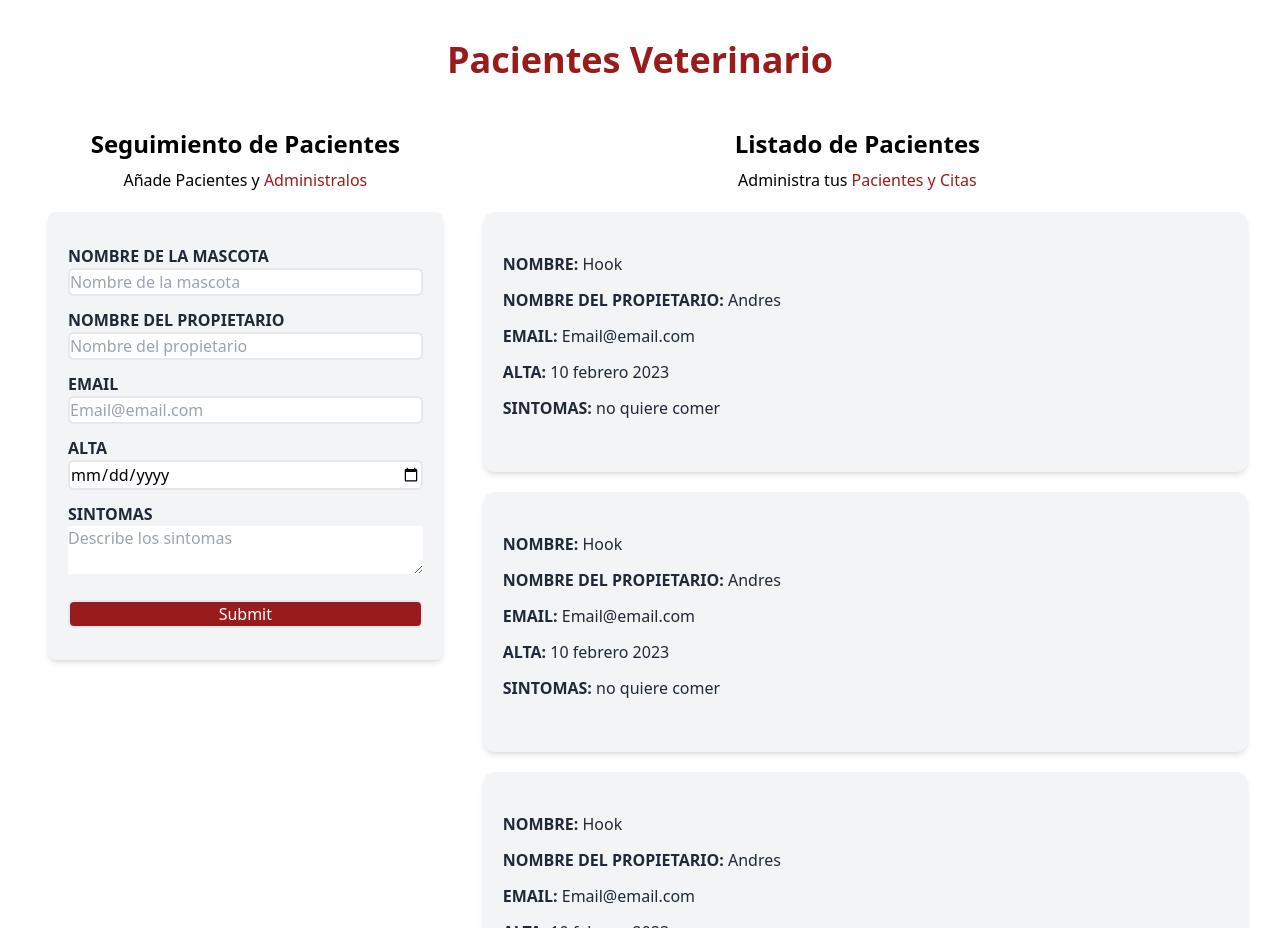
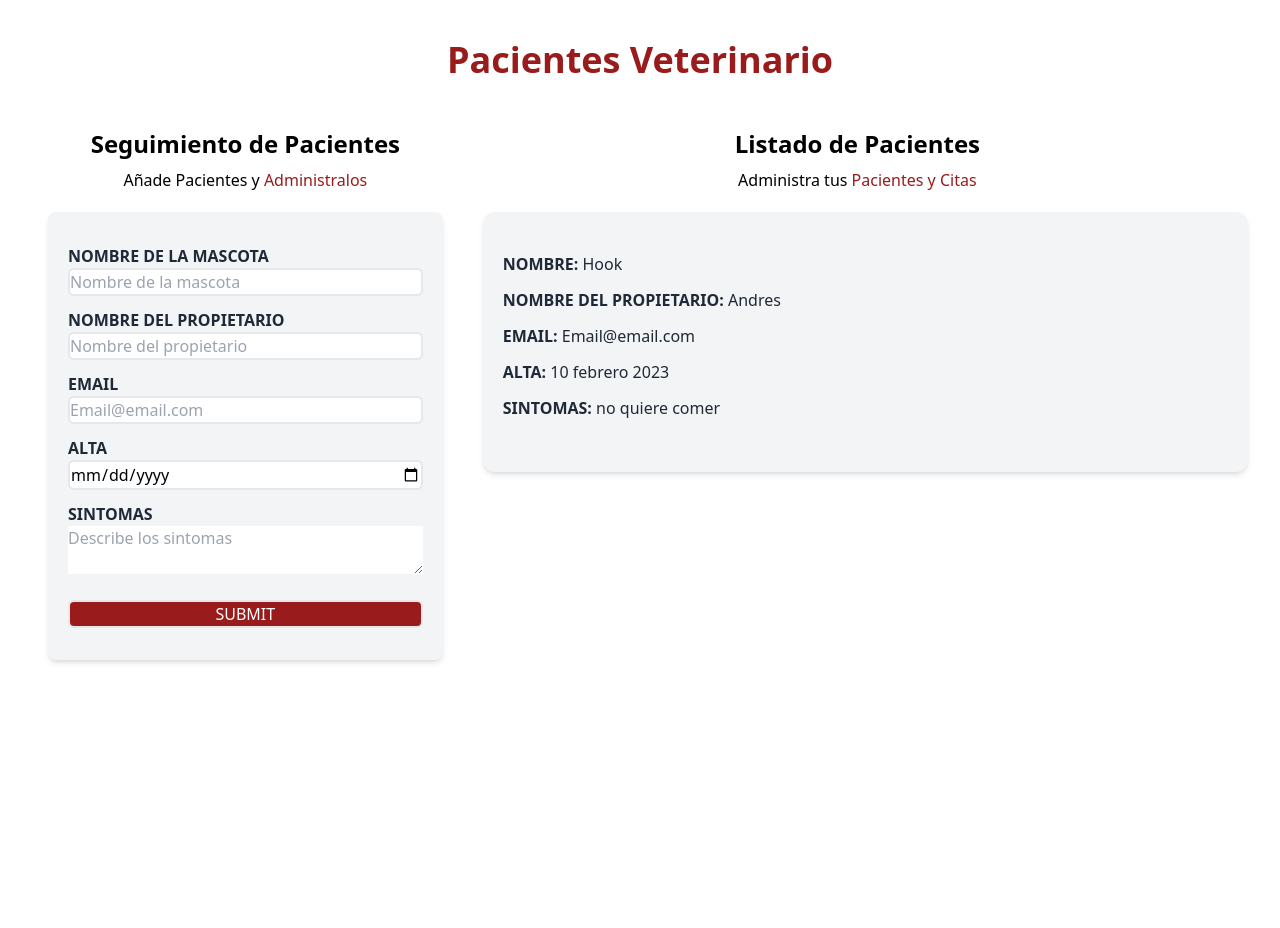
Before and after one commit to kimberlynbriceno/practicaReact, a React (Create React App) app in the folder practicareactnext/: page / in a window 1280 px wide. Built offline with nearby package versions, Linux system fonts and the light colour scheme.

Commit message:
formulario

```diff
--- a/practicareactnext/src/App.js
+++ b/practicareactnext/src/App.js
@@ -1,3 +1,4 @@
+import {useState} from "react";
 import Headers from "./components/Headers";
 import Formulario from "./components/Formulario";
 import Listado from "./components/Listado";
@@ -5,7 +6,7 @@ import Pacientes from "./components/Pacientes";
 
 function App() {
 
-
+      const [pacientes, setPacientes] = useState([]);
 
 
   return (
@@ -14,8 +15,12 @@ function App() {
 
 
      <div className="mt-12 md:flex">
-     <Formulario/>
-     <Listado/>
+     <Formulario
+     pacientes={pacientes}
+     setPacientes={setPacientes}  />
+
+     <Listado
+     pacientes={pacientes}/>
      </div>
     </div>
   );
--- /dev/null
+++ b/practicareactnext/src/components/Errores.js
@@ -0,0 +1,12 @@
+function Errores({mensaje}) {
+    return (
+
+    <div className="bg-red-100 rounded-md text-center p-2 text-red-800 mb-2 uppercase font-bold">
+        <p>{mensaje}
+        </p>
+    </div>
+
+     );
+}
+
+export default Errores;
--- a/practicareactnext/src/components/Formulario.js
+++ b/practicareactnext/src/components/Formulario.js
@@ -1,22 +1,48 @@
 import {useState, useEffect} from "react"
+import Errores from "./Errores"
+import Pacientes from "./Pacientes"
 
 
-function Formulario () {
+
+function Formulario ({pacientes, setPacientes}) {
     const [nombre, setNombre] = useState("")
     const [nombrePropietario, setNombrePropietario] = useState("")
     const [email, setEmail] = useState("")
     const [alta, setAlta] = useState("")
     const [sintomas, setSintomas] = useState("")
 
-    const handleSubmit = () => {
+    const [error, setError] = useState(false)
 
+    const handleSubmit = (e) => {
+        e.preventDefault()
           // VALIDACION DEL FORMULARIO
 
           if([nombre,nombrePropietario,email,alta,sintomas].includes("")){
             console.log("hay al menos un campo vacio")
+            setError(true)
+
         }else{
-            console.log("todos llenos")
-        }
+           setError(false)
+
+            // objetos de pacientes
+            const objetoPacientes ={
+                nombre,
+                nombrePropietario,
+                email,
+                alta,
+                sintomas
+
+            }
+            setPacientes([...pacientes, objetoPacientes])
+
+
+            setNombre("")
+            setNombrePropietario("")
+            setEmail ("")
+            setAlta("")
+            setSintomas("")
+
+         }
 
                 // console.log("confirmando formulario")
     }
@@ -34,9 +60,14 @@ function Formulario () {
             <span className="text-red-800 text-bold "
             >Administralos</span>
         </p>
+
         <form
         onSubmit={handleSubmit}
         className="bg-gray-100  mt-5 shadow-md rounded-lg p-8 px-5">
+
+
+            {error && <Errores mensaje="Todos los campos son obligatorios"/> }
+
             <div className="mb-3">
                 <label
                 className="text-gray-800 uppercase block font-bold">
@@ -98,7 +129,7 @@ function Formulario () {
             <div>
                 <input
                 type="submit"
-                className="bg-red-800 w-full border-2 rounded-md hover:bg-red-600 text-white"/>
+                className="bg-red-800 w-full border-2 rounded-md hover:bg-red-600 text-white uppercase"/>
 
             </div>
 
--- a/practicareactnext/src/components/Listado.js
+++ b/practicareactnext/src/components/Listado.js
@@ -1,15 +1,27 @@
 import Pacientes from "./Pacientes";
 
 
-function Listado () {
+function Listado ({pacientes}) {
+//   console.log(pacientes)
+
     return (
         <div className="md:w-1/2 lg:w-4/5 md:h-screen overflow-y-scroll">
             <h2 className="font-bold text-center text-2xl">Listado de Pacientes</h2>
             <p className="text-ld text-center mt-2">Administra tus {""} <span className="text-red-800 text-bold">Pacientes y Citas</span></p>
 
+
+        {pacientes.map( (pacientes) => {
+
+             return(
+                    <h1>desde map</h1>
+                )
+
+        }
+         )}
+
         <Pacientes/>
-        <Pacientes/>
-        <Pacientes/>
+
+
         </div>
      );
 }
```
